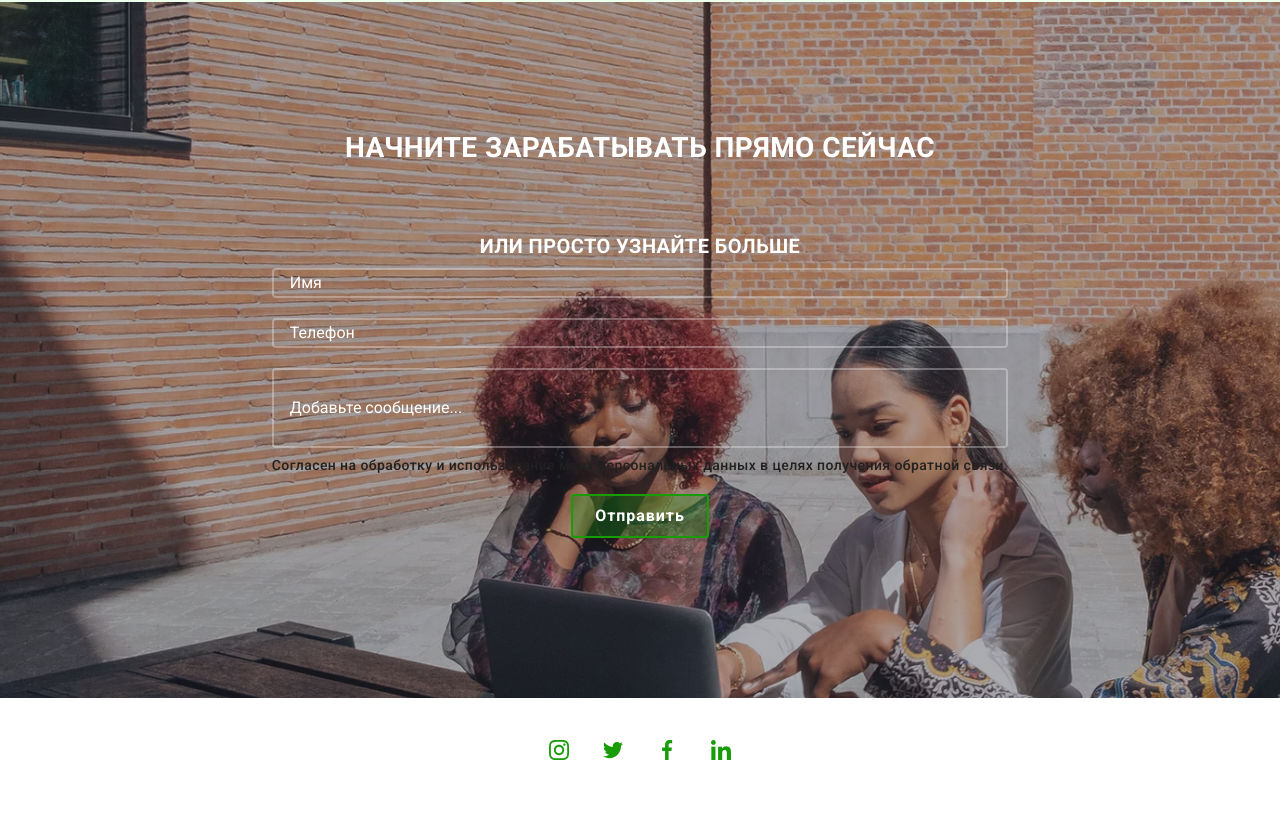
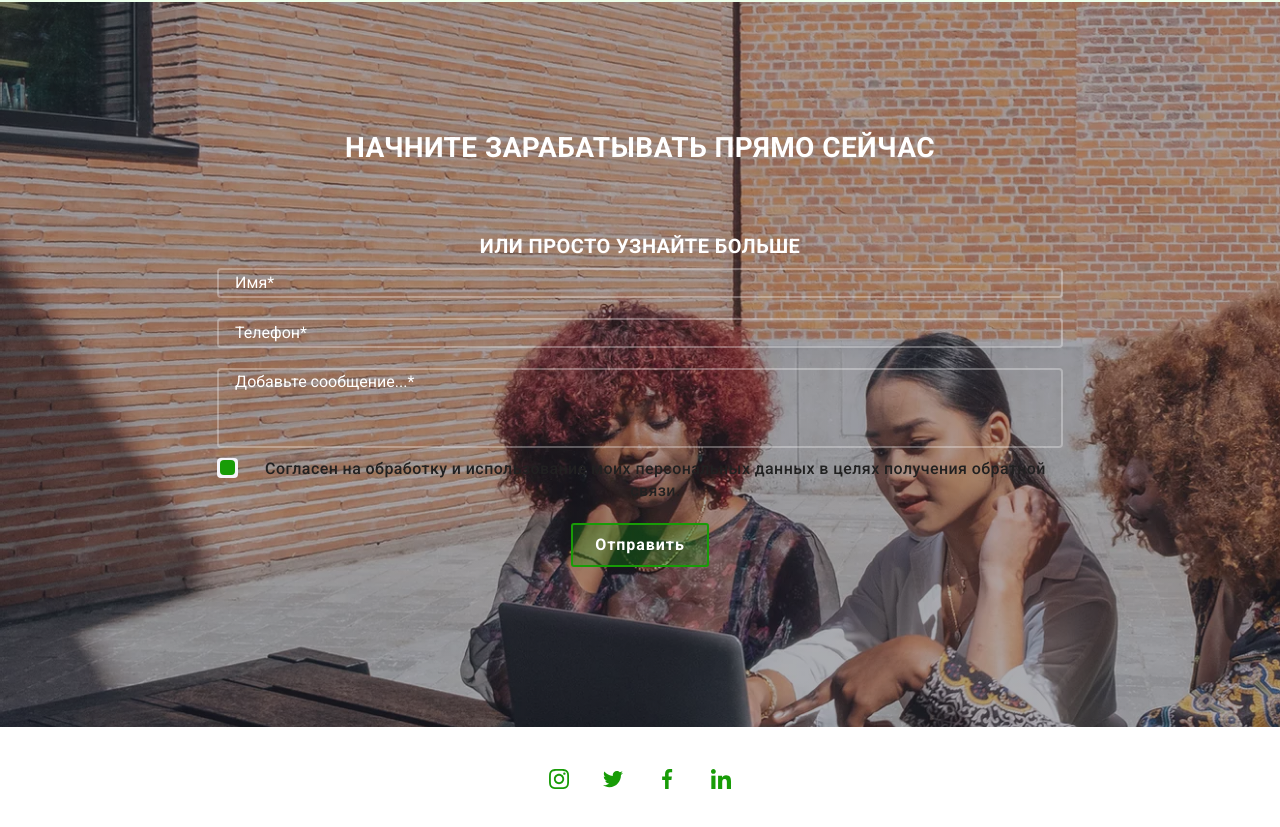
Before and after one commit to Kyle-Roman/Kalinin_greenway, a website built with Parcel: page index.html in a window 1280 px wide. Shown: the part 3178-4005 px from the top of the page. Before the commit the page ends 3980 px from the top, so only its background shows below. Built offline with nearby package versions, Linux system fonts and the light colour scheme; files whose address does not match are found by name.

Commit message:
added checkbox

```diff
--- a/index.html
+++ b/index.html
@@ -333,10 +333,14 @@
             <div class="invitation-form">
                 <form action="#" id="form" class="signup-form">
                     <b class="form-suptitle">Или просто узнайте больше</b>
-                    <input type="text" name="user-name" placeholder="Имя" class="signup-form__input _req _name">
-                    <input type="tel" name="user-phone" placeholder="Телефон" class="signup-form__input _req">
-                    <input type="text" name="user-message" placeholder="Добавьте сообщение..." class="signup-form__input message">
-                    <p class="data_agreement">Согласен на обработку и использование моих персональных данных в целях получения обратной связи.</p>
+                    <input type="text" name="name" placeholder="Имя*" class="signup-form__input _req _name">
+                    <input type="tel" name="phone" placeholder="Телефон*" class="signup-form__input _req">
+                    <textarea type="text" name="message" placeholder="Добавьте сообщение...*" class="signup-form__input message"></textarea>
+                    <div class="checkbox">
+                        <input id="formAgreement" checked type="checkbox" name="agreement" class="checkbox__input">
+                        <label for="formAgreement" class="checkbox__label"><span>Согласен на обработку и использование моих персональных данных в целях получения обратной
+                        связи.</span></label>
+                    </div>
                     <button type="submit" class="modal-btn">Отправить</button>
                 </form>
             </div>
@@ -382,7 +386,7 @@
 
     <a aria-label="Scroll to top button" href="#" class="back-to-top" style="display: inline;"></a>
 
-    <script src="./js/modal.js"></script>
+    <!-- <script src="./js/modal.js"></script> -->
     <script src="./js/mobile-menu.js"></script>
     <script src="./js/back-to-top.js"></script>
     <script src="./js/anim-scroll.js"></script>
--- a/sass/components/_signup-form.scss
+++ b/sass/components/_signup-form.scss
@@ -38,3 +38,47 @@
   font-size: 20px;
   text-transform: uppercase;
 }
+
+.checkbox {
+  display: block;
+}
+
+.checkbox__input {
+  display: none;
+}
+
+.checkbox__input:checked + .checkbox__label::after {
+  transform: scale(1);
+}
+
+.checkbox__label {
+  font-size: 16px;
+  line-height: 1.4;
+  display: inline-flex;
+  align-items: center;
+  position: relative;
+  cursor: pointer;
+}
+
+.checkbox__label::before {
+  content: "";
+  align-self: flex-start;
+  flex: 0 0 21px;
+  height: 20px;
+  background-color: var(--background-color-main);
+  border-radius: 4px;
+  margin-right: 10px;
+}
+
+.checkbox__label::after {
+  content: "";
+  width: 15px;
+  height: 15px;
+  position: absolute;
+  top: 2px;
+  left: 3px;
+  background-color: var(--accent-color);
+  border-radius: 4px;
+  transform: scale(0);
+  transition: transform 0.2s ease 0s;
+}
```
Also changed, not shown: css/main.css, css/main.min.css, css/questions.css, css/questions.min.css, 5 other files.
